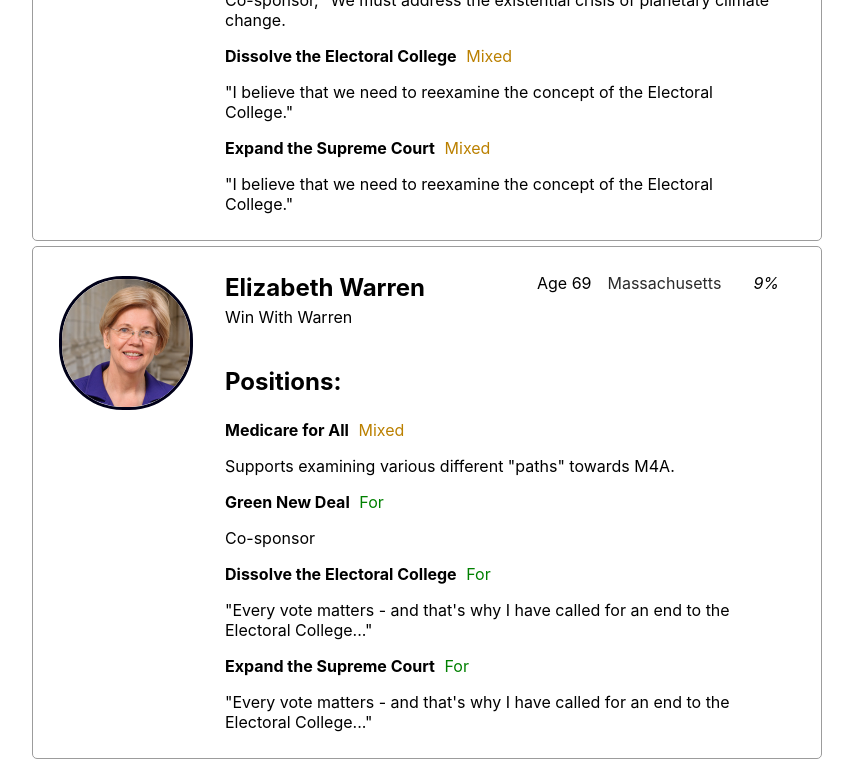
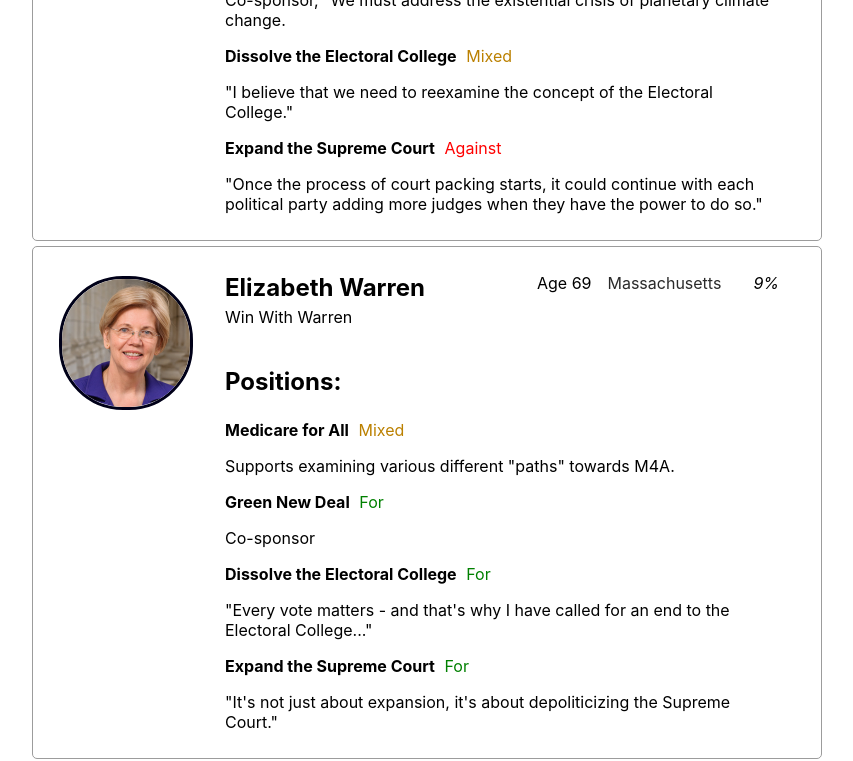
Before and after one commit to alexvarney/candidatelist_react, a React (Create React App) app: page / in a window 1280 px wide. Shown: the part 800-1561 px from the top of the page, without its empty margins (213-1066 px from the left). Built offline with nearby package versions, Linux system fonts and the light colour scheme.

Commit message:
Fixed errors, added Supreme Court positions

```diff
--- a/src/Policies.js
+++ b/src/Policies.js
@@ -121,12 +121,12 @@
             },
             {
                 name: 'sbullock',
-                status: '',
+                status: 'unknown',
                 description: '',
             },
             {
                 name: 'bdeblasio',
-                status: '',
+                status: 'unknown',
                 description: '',
             },
 
@@ -165,12 +165,12 @@
             {
                 name: 'jcastro',
                 status: 'for',
-                description: '"We\'re gonna say no to subsidizing big oil and say yes to passing a Green New Deal,'
+                description: '"We\'re gonna say no to subsidizing big oil and say yes to passing a Green New Deal,"'
             },
             {
                 name: 'jdelaney',
                 status: 'mixed',
-                description: '"I prefer a more specific, actionable plan...like the bipartisan carbon tax dividend bill I lead.',
+                description: '"I prefer a more specific, actionable plan...like the bipartisan carbon tax dividend bill I lead."',
             },
             {
                 name: 'tgabbard',
@@ -254,12 +254,12 @@
             },
             {
                 name: 'sbullock',
-                status: '',
+                status: 'unknown',
                 description: '',
             },
             {
                 name: 'bdeblasio',
-                status: '',
+                status: 'unknown',
                 description: '',
             },
         ]
@@ -282,7 +282,7 @@
             {
                 name: 'jbiden',
                 status: 'none',
-                description: '',
+                description: 'Joe Biden has not responded to this issue.',
             },
             {
                 name: 'cbooker',
@@ -302,7 +302,7 @@
             {
                 name: 'jdelaney',
                 status: 'against',
-                description: '"...trying to abolish the electoral college now is impractical.',
+                description: '"...trying to abolish the electoral college now is impractical."',
             },
             {
                 name: 'tgabbard',
@@ -312,7 +312,7 @@
             {
                 name: 'kgillibrand',
                 status: 'for',
-                description: 'Unknown',
+                description: 'Stated at a campaign rally she would abandon the Electoral College.',
             },
             {
                 name: 'mgravel',
@@ -327,7 +327,7 @@
             {
                 name: 'jhickenlooper',
                 status: 'against',
-                description: '"...there is no possibility of aboloshing it...so we need to focus on expanding the Democratic electorate.',
+                description: '"...there is no possibility of abolishing it...so we need to focus on expanding the Democratic electorate."',
             },
             {
                 name: 'jinslee',
@@ -342,7 +342,7 @@
             {
                 name: 'wmessam',
                 status: 'for',
-                description: '"We should do away with it and reform our elections.',
+                description: '"We should do away with it and reform our elections."',
             },
             {
                 name: 'smoulton',
@@ -356,8 +356,8 @@
             },
             {
                 name: 'tryan',
-                status: 'against',
-                description: '',
+                status: 'mixed',
+                description: 'According to a campaign spokesman, Ryan is open to abolishing the Electoral College, but believes the focus should be on more important issues.',
             },
             {
                 name: 'bernie',
@@ -382,16 +382,16 @@
             {
                 name: 'ayang',
                 status: 'against',
-                description: 'Abolishing the Electoral College would be difficult and would wind up further favoring high-density high-population areas..."',
+                description: '"Abolishing the Electoral College would be difficult and would wind up further favoring high-density high-population areas..."',
             },
             {
                 name: 'sbullock',
-                status: '',
+                status: 'unknown',
                 description: '',
             },
             {
                 name: 'bdeblasio',
-                status: '',
+                status: 'unknown',
                 description: '',
             },
         ]
@@ -408,8 +408,8 @@
             },
             {
                 name: 'mbennet',
-                status: 'none',
-                description: '',
+                status: 'against',
+                description: 'In response to being asked about other Democrats support for Supreme Court "packing," Bennet slammed his head on the table four times.',
             },
             {
                 name: 'jbiden',
@@ -418,112 +418,112 @@
             },
             {
                 name: 'cbooker',
-                status: 'against',
-                description: '"...In presidential elections, the person  with the most votes should be the President."',
+                status: 'mixed',
+                description: '"Our Supreme Court is way out of whack...I\'m not sure right now what the best way of accomplishing that balance is..."',
             },
             {
                 name: 'pbuttigieg',
                 status: 'for',
-                description: '"It\'s gotta go."',
+                description: '"So, we definitely need to do structural reform on the Supreme Court. Adding justices can be part of the solution but not in and of itself, it\'s not enough."',
             },
             {
                 name: 'jcastro',
-                status: 'for',
-                description: 'Tweeted support of dissolution, among other voter reforms.'
+                status: 'against',
+                description: 'Castro told The Post he does not support adding seats, but is open to other reforms.'
             },
             {
                 name: 'jdelaney',
                 status: 'against',
-                description: '"...trying to abolish the electoral college now is impractical.',
+                description: 'Delaney told The Post he does not support adding seats.',
             },
             {
                 name: 'tgabbard',
-                status: 'mixed',
-                description: 'Open to the conversation, believes there are pros and cons to the system.',
+                status: 'unknown',
+                description: 'Gabbard has not addressed this issue',
             },
             {
                 name: 'kgillibrand',
-                status: 'for',
-                description: 'Unknown',
+                status: 'mixed',
+                description: 'Told Politico she is open to expansion.',
             },
             {
                 name: 'mgravel',
-                status: 'for',
-                description: 'Abolish Electoral College, replace weith a system of direct election.',
+                status: 'unknown',
+                description: 'Gravel has not addressed this issue.',
             },
             {
                 name: 'kharris',
                 status: 'mixed',
-                description: 'I\'m open to the discussion.',
+                description: '"We are on the verge of a crisis of confidence in the Supreme Court...We Have to take this challenge head on, and everything is on the table to fo that."',
             },
             {
                 name: 'jhickenlooper',
                 status: 'against',
-                description: '"...there is no possibility of aboloshing it...so we need to focus on expanding the Democratic electorate.',
+                description: '"I\'m concerned with the precedent it could set. As President I could add 5 seats but the next Republican president might then add 6 more." Hickenlooper is open to other Supreme Court reforms.',
             },
             {
                 name: 'jinslee',
-                status: 'for',
-                description: '"It ought to be one person, one vote."',
+                status: 'mixed',
+                description: '"We must be thoughtful and considerate about any changes to the Supreme Court...I\'m open to any ideas and discussion on how to [do that.]"',
             },
             {
                 name: 'aklobuchar',
-                status: 'mixed',
-                description: 'Told the Post she is "open to eliminating."',
+                status: 'against',
+                description: 'According to CBS News, Klobuchar\'s priority is getting qualified judges through the existing system.',
             },
             {
                 name: 'wmessam',
                 status: 'for',
-                description: '"We should do away with it and reform our elections.',
+                description: '"Make no mistake, the court is already packed. if Sen. McConnell chooses to play by a different set of rules, as he so often does, then so will I."',
             },
             {
                 name: 'smoulton',
-                status: 'for',
-                description: '"We need a New Voting Rights Act in America."',
+                status: 'mixed',
+                description: '"Court packing should be on the table...You dont show up to a gun fight with a knife. You try to show up with a rocket."',
             },
             {
                 name: 'borourke',
                 status: 'mixed',
-                description: 'Eliminate long-term, short-term award electors proportionally',
+                description: '"I think it\'s an idea we should explore. What if there were five justices selected by Democrats, five selected by Republicans, and those ten then picked five more justices..."',
             },
             {
                 name: 'tryan',
                 status: 'against',
-                description: '',
+                description: 'Told The Post he does not support adding seats to the Supreme Court.',
             },
             {
                 name: 'bernie',
-                status: 'mixed',
-                description: '"I believe that we need to reexamine the concept of the Electoral College."',
+                status: 'against',
+                description: '"Once the process of court packing starts, it could continue with each political party adding more judges when they have the power to do so."',
             },
             {
                 name: 'eswalwell',
-                status: 'none',
-                description: '',
+                status: 'against',
+                description: 'TOld The Post he would not consider it. "I don\'t want to let these extraordinary times that President Trump has created lead us to too many extraordinary remedies..."',
             },
             {
                 name: 'ewarren',
                 status: 'for',
-                description: '"Every vote matters - and that\'s why I have called for an end to the Electoral College..."',
+                description: '"It\'s not just about expansion, it\'s about depoliticizing the Supreme Court."',
             },
             {
                 name: 'mwilliamson',
-                status: 'for',
-                description: '"...at this point there is too much risk to our democracy when the popular vote can be so eaily overridden."',
+                status: 'against',
+                description: 'Told The Post she does not support adding seats.',
             },
             {
                 name: 'ayang',
-                status: 'against',
-                description: 'Abolishing the Electoral College would be difficult and would wind up further favoring high-density high-population areas..."',
+                status: 'mixed',
+                description: '"I don\'t believe it\'s something that should be ruled out...But I think other changes to the Supreme Court, such as imposing 18 year term limits, would be equally effective at making the court more modern and responsive..."',
             },
             {
                 name: 'sbullock',
-                status: '',
+                status: 'unknown',
                 description: '',
             },
             {
                 name: 'bdeblasio',
-                status: '',
+                status: 'unknown',
                 description: '',
             },
         ]
```
Also changed, not shown: 1 other file (tests, documents, lock files or other folders).
